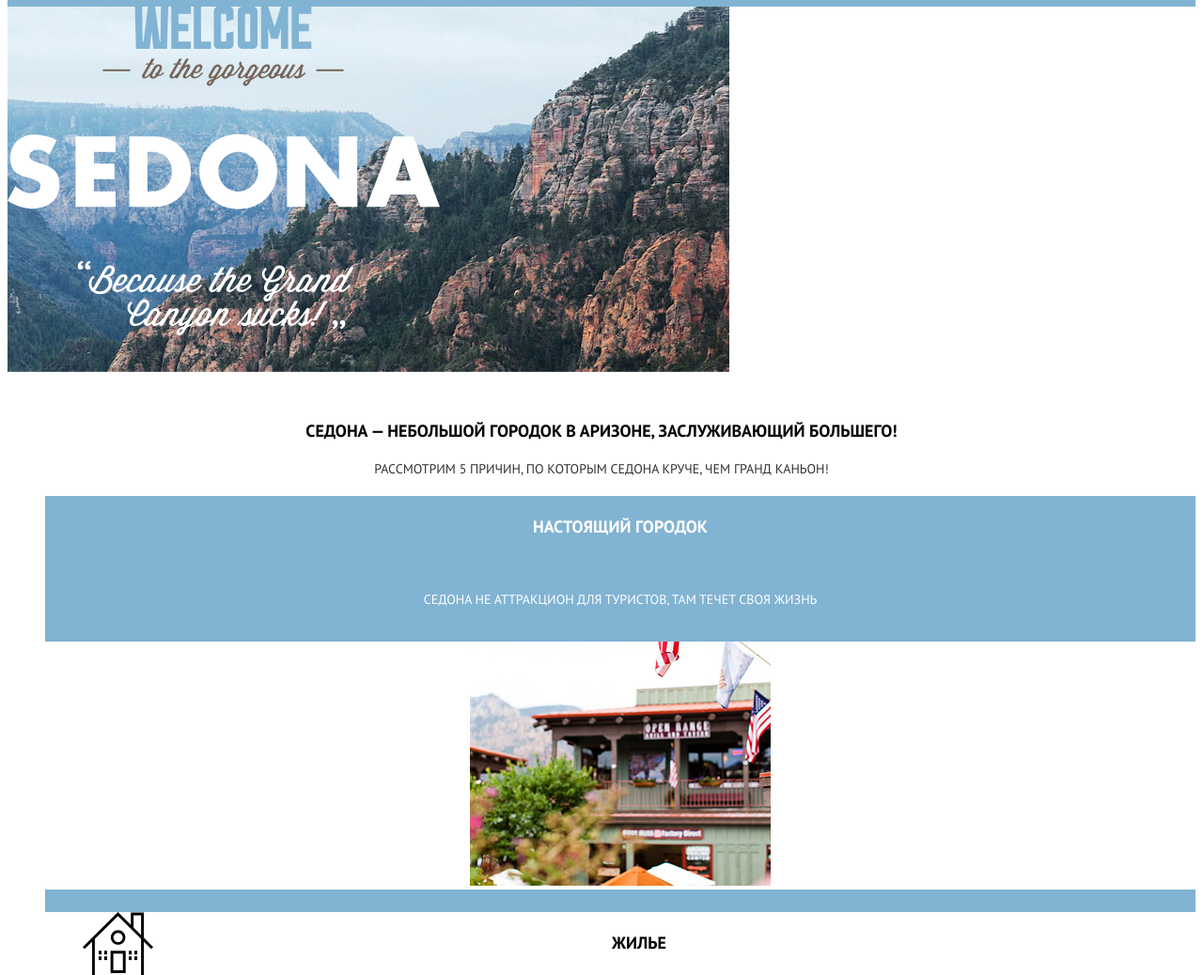
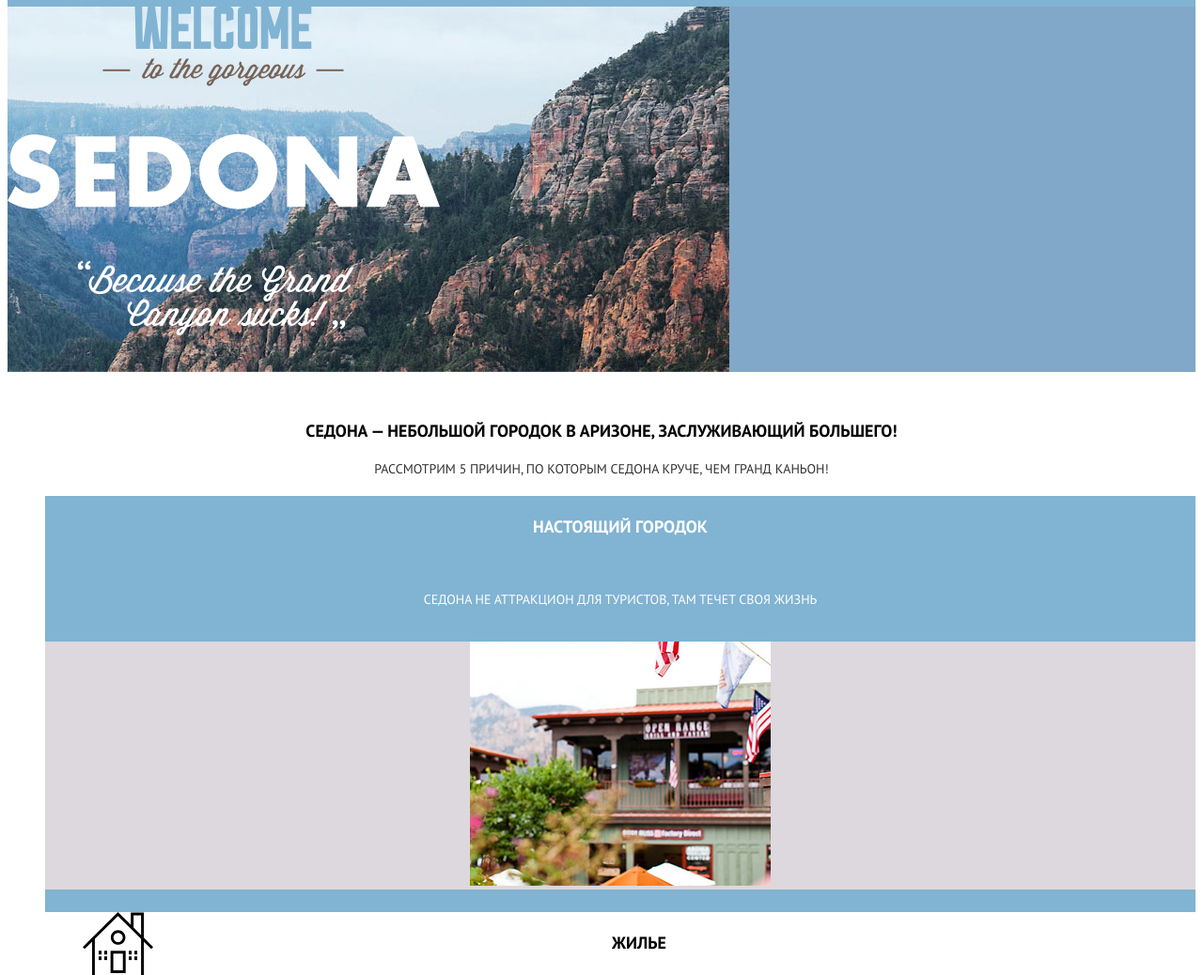
Before and after one commit to newbornfriend/1494333-sedona-20, a website: page source/index.html in a window 1280 px wide. Shown: the part 269-1307 px from the top of the page at 94% size. Drawn offline with nearby package versions, Linux system fonts and the light colour scheme; files that its build step writes are made by us from their sources.

Commit message:
Стили-9

```diff
--- a/source/less/blocks/features.less
+++ b/source/less/blocks/features.less
@@ -13,7 +13,8 @@
 }
 
 .features__img {
-  background-color: @white;
+  //background-color: @white;
+  background-color: #dcd8dd;
 }
 
 .features__item--special {
--- a/source/less/blocks/page-header.less
+++ b/source/less/blocks/page-header.less
@@ -5,6 +5,7 @@
 }
 
 .page-header__promo {
+  background-color: #81a8c8;
   width: auto;
   background-repeat: no-repeat;
 }
```
